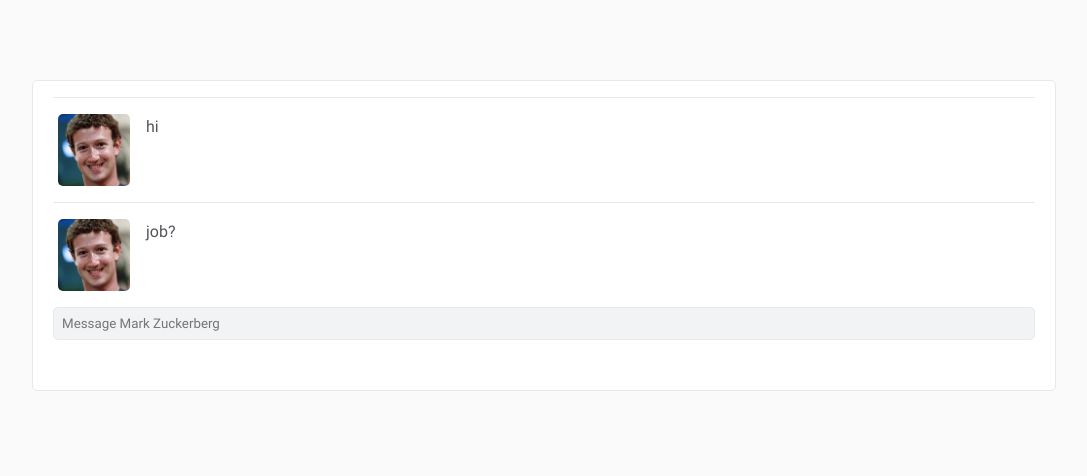
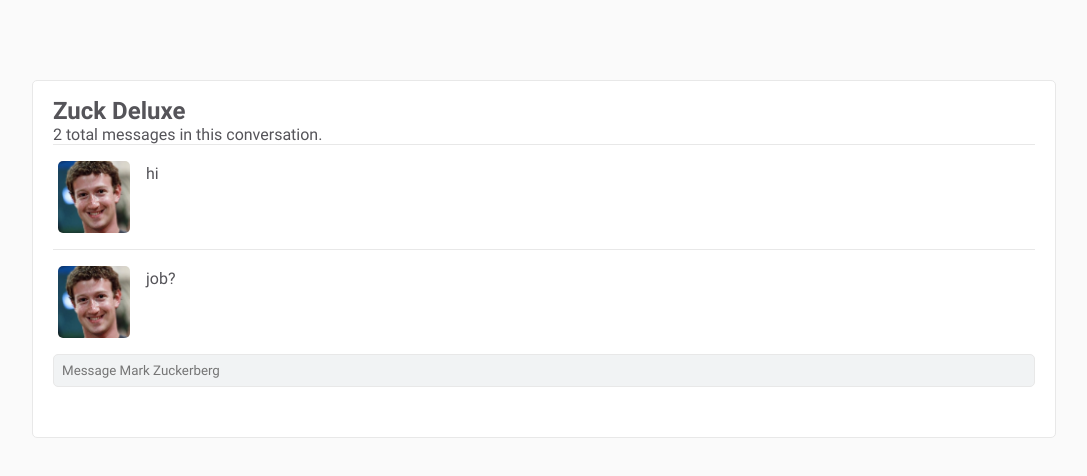
Before and after one commit to andrewkchan/slacker, a React app: page / in a window 1280 px wide. Shown: the top 476 px of the page, without its empty margins (96-1183 px from the left). Built offline with nearby package versions, Linux system fonts and the light colour scheme.

Commit message:
forgot some changes

```diff
--- a/src/components/App.js
+++ b/src/components/App.js
@@ -1,4 +1,5 @@
 import React from "react";
+import Banner from "../components/Banner";
 import Conversation from "../components/Conversation";
 
 class App extends React.Component {
@@ -9,7 +10,8 @@ class App extends React.Component {
     render() {
         return (
             <div className="content">
-                <Conversation messages={this.state.messages}/>
+                <Banner messages={this.state.messages} />
+                <Conversation messages={this.state.messages} />
                 <div className="message-input">
                     <input
                         className="message-input-input"
--- /dev/null
+++ b/src/components/Banner.js
@@ -0,0 +1,26 @@
+import React from "react";
+
+
+/*
+ * Banner component
+ * Required props:
+ * @messages    An array of string text messages.
+ */
+class Banner extends React.Component {
+    constructor(props) {
+        super(props);
+    }
+    render() {
+        let numMessages = this.props.messages.length;
+        return (
+            <div>
+                <h2>Zuck Deluxe</h2>
+                <p>
+                    {`${numMessages} total messages in this conversation.`}
+                </p>
+            </div>
+        );
+    }
+}
+
+export default Banner;
--- a/src/components/Message.js
+++ b/src/components/Message.js
@@ -1,5 +1,5 @@
 import React from "react";
-import Emojis from "../components/Emojis";
+import MessageMenu from "../components/MessageMenu";
 
 class Message extends React.Component {
     constructor(props) {
@@ -12,7 +12,7 @@ class Message extends React.Component {
                 </div>
                 <div className="message-info-section">
                     <p>{this.props.text}</p>
-                    <Emojis />
+                    <MessageMenu />
                 </div>
 
             </div>
--- a/src/components/Emojis.js
+++ b/src/components/MessageMenu.js
@@ -1,6 +1,6 @@
 import React from "react";
 
-class Emojis extends React.Component {
+class MessageMenu extends React.Component {
     constructor(props) {
         super(props);
         this.state = {
@@ -66,14 +66,17 @@ class Emojis extends React.Component {
                 <div className="emojis-active">
                     {emojis}
                 </div>
-                <div className="emojis-button emojis-add" onClick={() => { this.setState({showMenu: !this.state.showMenu}); }}>
-                    <span>+</span><i className="icon ion-android-happy" />
-                    {this.renderMenu()}
+                <div className="message-menu">
+                    <div className="message-menu-item emojis-add" onClick={() => { this.setState({showMenu: !this.state.showMenu}); }}>
+                        <span>+</span><i className="icon ion-android-happy" />
+                        {this.renderMenu()}
+                    </div>
+                    <div className="message-menu-item">
+                    </div>
                 </div>
-
             </div>
         );
     }
 }
 
-export default Emojis;
+export default MessageMenu;
```
Also changed, not shown: src/styles/custom/components/message.scss (line endings or trailing spaces).
